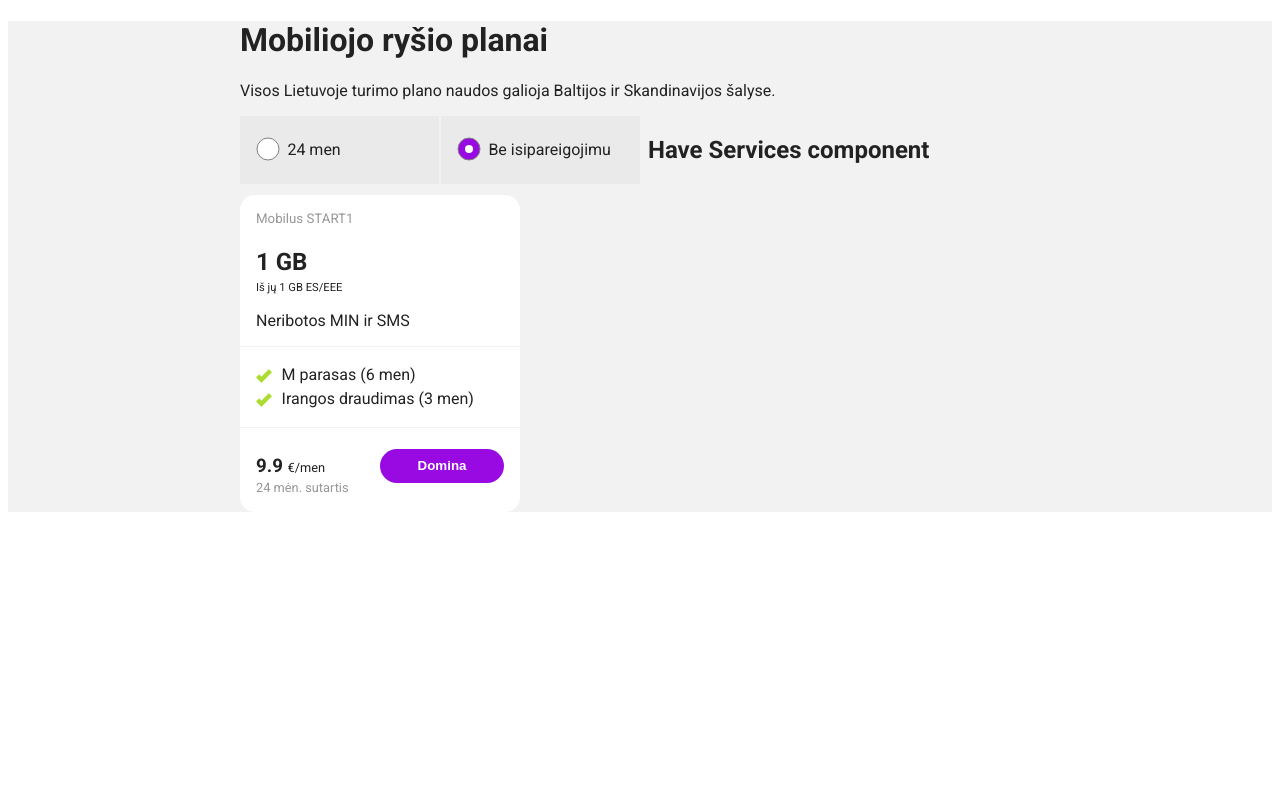
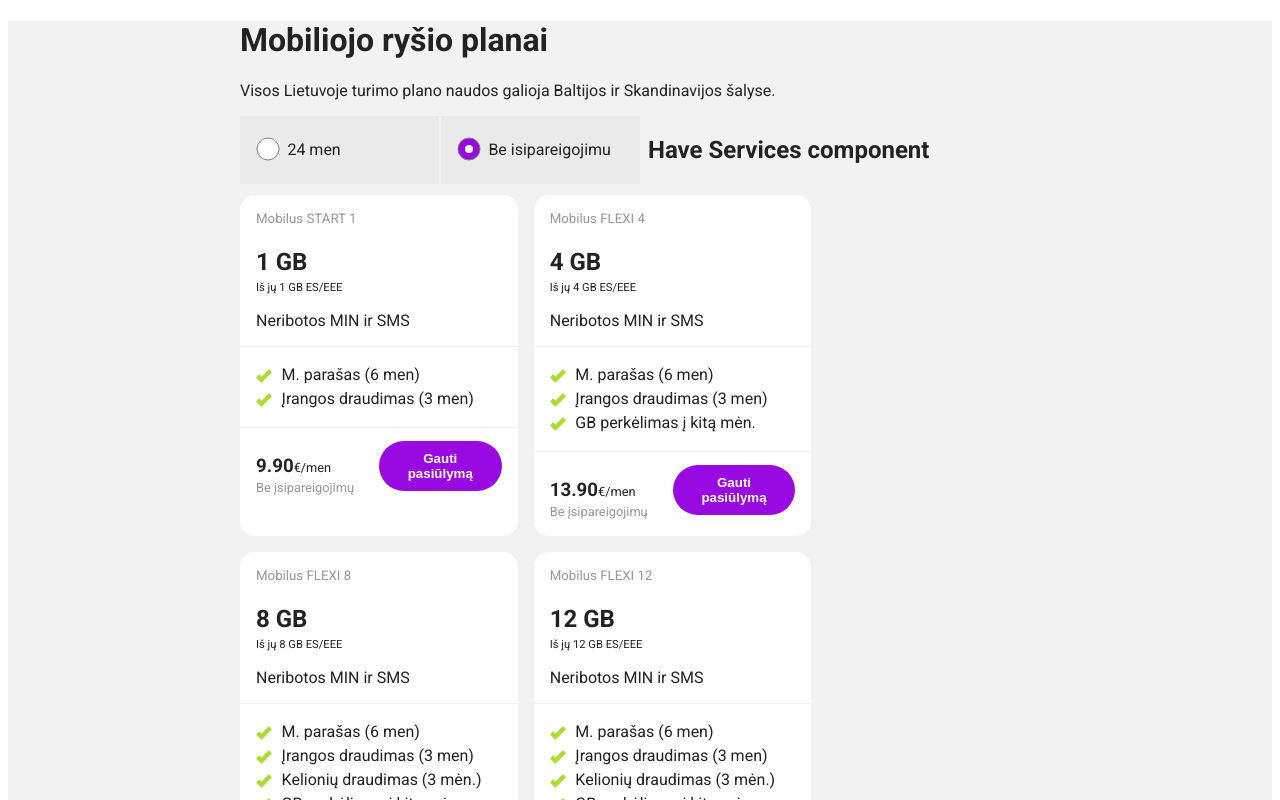
Before and after one commit to ignaskoncius/mobile-plans, a React (Create React App) app: page / in a window 1280 px wide. Shown: the top 800 px of the page. Built offline with nearby package versions, Linux system fonts and the light colour scheme.

Commit message:
allPlans showing in app.jsx

```diff
--- /dev/null
+++ b/public/data/allPlans.json
@@ -0,0 +1,192 @@
+[
+    {
+      "headerTitle": "Mobilus START 1",
+      "dataAlowed": 1,
+      "dataServices": 2,
+      "dataEU": 1,
+      "minSms": "Neribotos MIN ir SMS",
+      "features": [
+        {
+          "title": "M. parašas (6 men)"
+        },
+        {
+          "title": "Įrangos draudimas (3 men)"
+        }
+      ],
+      "price": {
+        "commitment": 9,
+        "noCommitment": 9.9
+      },
+      "period": "men",
+      "contractLength": {
+        "commitment": "24 mėn. sutartis",
+        "noCommitment": "Be įsipareigojimų"
+      },
+      "ctaButton": "Gauti pasiūlymą"
+    },
+    {
+      "headerTitle": "Mobilus FLEXI 4",
+      "dataAlowed": 4,
+      "dataServices": 8,
+      "dataEU": 4,
+      "minSms": "Neribotos MIN ir SMS",
+      "features": [
+        {
+          "title": "M. parašas (6 men)"
+        },
+        {
+          "title": "Įrangos draudimas (3 men)"
+        },
+        { "title": "GB perkėlimas į kitą mėn." }
+      ],
+      "price": {
+        "commitment": 12,
+        "noCommitment": 13.9
+      },
+      "period": "men",
+      "contractLength": {
+        "commitment": "24 mėn. sutartis",
+        "noCommitment": "Be įsipareigojimų"
+      },
+      "ctaButton": "Gauti pasiūlymą"
+    },
+    {
+      "headerTitle": "Mobilus FLEXI 8",
+      "dataAlowed": 8,
+      "dataServices": 16,
+      "dataEU": 8,
+      "minSms": "Neribotos MIN ir SMS",
+      "features": [
+        {
+          "title": "M. parašas (6 men)"
+        },
+        {
+          "title": "Įrangos draudimas (3 men)"
+        },
+        { "title": "Kelionių draudimas (3 mėn.)" },
+        { "title": "GB perkėlimas į kitą mėn." }
+      ],
+      "price": {
+        "commitment": 16,
+        "noCommitment": 17.9
+      },
+      "period": "men",
+      "contractLength": {
+        "commitment": "24 mėn. sutartis",
+        "noCommitment": "Be įsipareigojimų"
+      },
+      "ctaButton": "Gauti pasiūlymą"
+    },
+    {
+      "headerTitle": "Mobilus FLEXI 12",
+      "dataAlowed": 12,
+      "dataServices": 24,
+      "dataEU": 12,
+      "minSms": "Neribotos MIN ir SMS",
+      "features": [
+        {
+          "title": "M. parašas (6 men)"
+        },
+        {
+          "title": "Įrangos draudimas (3 men)"
+        },
+        { "title": "Kelionių draudimas (3 mėn.)" },
+        { "title": "GB perkėlimas į kitą mėn." }
+      ],
+      "price": {
+        "commitment": 19,
+        "noCommitment": 21.9
+      },
+      "period": "men",
+      "contractLength": {
+        "commitment": "24 mėn. sutartis",
+        "noCommitment": "Be įsipareigojimų"
+      },
+      "ctaButton": "Gauti pasiūlymą"
+    },
+
+    {
+      "headerTitle": "Mobilus FLEXI 20",
+      "dataAlowed": 20,
+      "dataServices": 40,
+      "dataEU": 15,
+      "worldwide": 500,
+      "minSms": "Neribotos MIN ir SMS",
+      "features": [
+        {
+          "title": "M. parašas (6 men)"
+        },
+        {
+          "title": "Įrangos draudimas (3 men)"
+        },
+        { "title": "Kelionių draudimas (3 mėn.)" },
+        { "title": "GB perkėlimas į kitą mėn." }
+      ],
+      "price": {
+        "commitment": 23,
+        "noCommitment": 25.9
+      },
+      "period": "men",
+      "contractLength": {
+        "commitment": "24 mėn. sutartis",
+        "noCommitment": "Be įsipareigojimų"
+      },
+      "ctaButton": "Gauti pasiūlymą"
+    },
+    {
+      "headerTitle": "Mobilus FLEXI 40",
+      "dataAlowed": 40,
+      "dataServices": 80,
+      "dataEU": 16,
+      "worldwide": 500,
+      "minSms": "Neribotos MIN ir SMS",
+      "features": [
+        {
+          "title": "M. parašas (6 men)"
+        },
+        {
+          "title": "Įrangos draudimas (3 men)"
+        },
+        { "title": "Kelionių draudimas (3 mėn.)" },
+        { "title": "GB perkėlimas į kitą mėn." }
+      ],
+      "price": {
+        "commitment": 19,
+        "noCommitment": 21.9
+      },
+      "period": "men",
+      "contractLength": {
+        "commitment": "24 mėn. sutartis",
+        "noCommitment": "Be įsipareigojimų"
+      },
+      "ctaButton": "Gauti pasiūlymą"
+    },
+    {
+      "headerTitle": "Mobilus NERIBOTAI",
+      "dataAlowed": "Neriboti",
+      "dataServices": "Neriboti",
+      "dataEU": 19,
+      "worldwide": 500,
+      "minSms": "Neribotos MIN ir SMS",
+      "features": [
+        {
+          "title": "M. parašas (6 men)"
+        },
+        {
+          "title": "Įrangos draudimas (3 men)"
+        },
+        { "title": "Kelionių draudimas (3 mėn.)" },
+        { "title": "Pritaikytas 5G testavimui" }
+      ],
+      "price": {
+        "commitment": 29,
+        "noCommitment": 33.9
+      },
+      "period": "men",
+      "contractLength": {
+        "commitment": "24 mėn. sutartis",
+        "noCommitment": "Be įsipareigojimų"
+      },
+      "ctaButton": "Gauti pasiūlymą"
+    }
+  ]
--- a/src/App.css
+++ b/src/App.css
@@ -29,6 +29,13 @@
 }
 
 /* Mobile plan component */
+
+.plan-cards {
+  display: flex;
+  gap: 1rem;
+  flex-wrap: wrap;
+}
+
 .mobile-plan {
   background-color: #fff;
   /* temporary */
--- a/src/App.jsx
+++ b/src/App.jsx
@@ -11,13 +11,14 @@ class App extends Component {
     this.state = {
       beIsipareigojimu: true,
       mobile1: {},
+      allPlans: [],
     };
   }
 
   async componentDidMount() {
     try {
-      const result = await axios.get('/data/plan1.json');
-      this.setState({ mobile1: result.data });
+      const result = await axios.get('/data/allPlans.json');
+      this.setState({ allPlans: result.data });
       // console.log(this.state.mobile1);
     } catch (err) {
       console.log(err);
@@ -43,7 +44,9 @@ class App extends Component {
             <HaveServices />
           </div>
           <main className="plan-cards">
-            <MobilePlan plan={this.state.mobile1} beIsipareigojimu={this.state.beIsipareigojimu} />
+            {this.state.allPlans.map((plan) => (
+              <MobilePlan key={plan.headerTitle} plan={plan} beIsipareigojimu={this.state.beIsipareigojimu} />
+            ))}
           </main>
         </div>
       </div>
--- a/src/components/mobilePlan.jsx
+++ b/src/components/mobilePlan.jsx
@@ -2,6 +2,10 @@ import React, { Component } from 'react';
 import ListImage from '../static/check.png';
 
 class MobilePlan extends Component {
+  formatPrice(price) {
+    return price?.toFixed(2);
+  }
+
   render() {
     const { headerTitle, dataAlowed, dataEU, minSms, ctaButton, price, contractLength, features, period } =
       this.props.plan;
@@ -28,9 +32,14 @@ class MobilePlan extends Component {
           <div className="bottom__price-part">
             <h3 className="bottom__price">
               {/* {price && price.commitment} <span>€/men</span> */}
-              {this.props.beIsipareigojimu ? price?.noCommitment : price?.commitment} <span>€/{period}</span>
+              {this.props.beIsipareigojimu
+                ? this.formatPrice(price?.noCommitment)
+                : this.formatPrice(price?.commitment)}
+              <span>€/{period}</span>
             </h3>
-            <small className="bottom__term">{contractLength?.commitment}</small>
+            <small className="bottom__term">
+              {this.props.beIsipareigojimu ? contractLength?.noCommitment : contractLength?.commitment}
+            </small>
           </div>
           <button className="plan__cta">{ctaButton}</button>
         </div>
```
